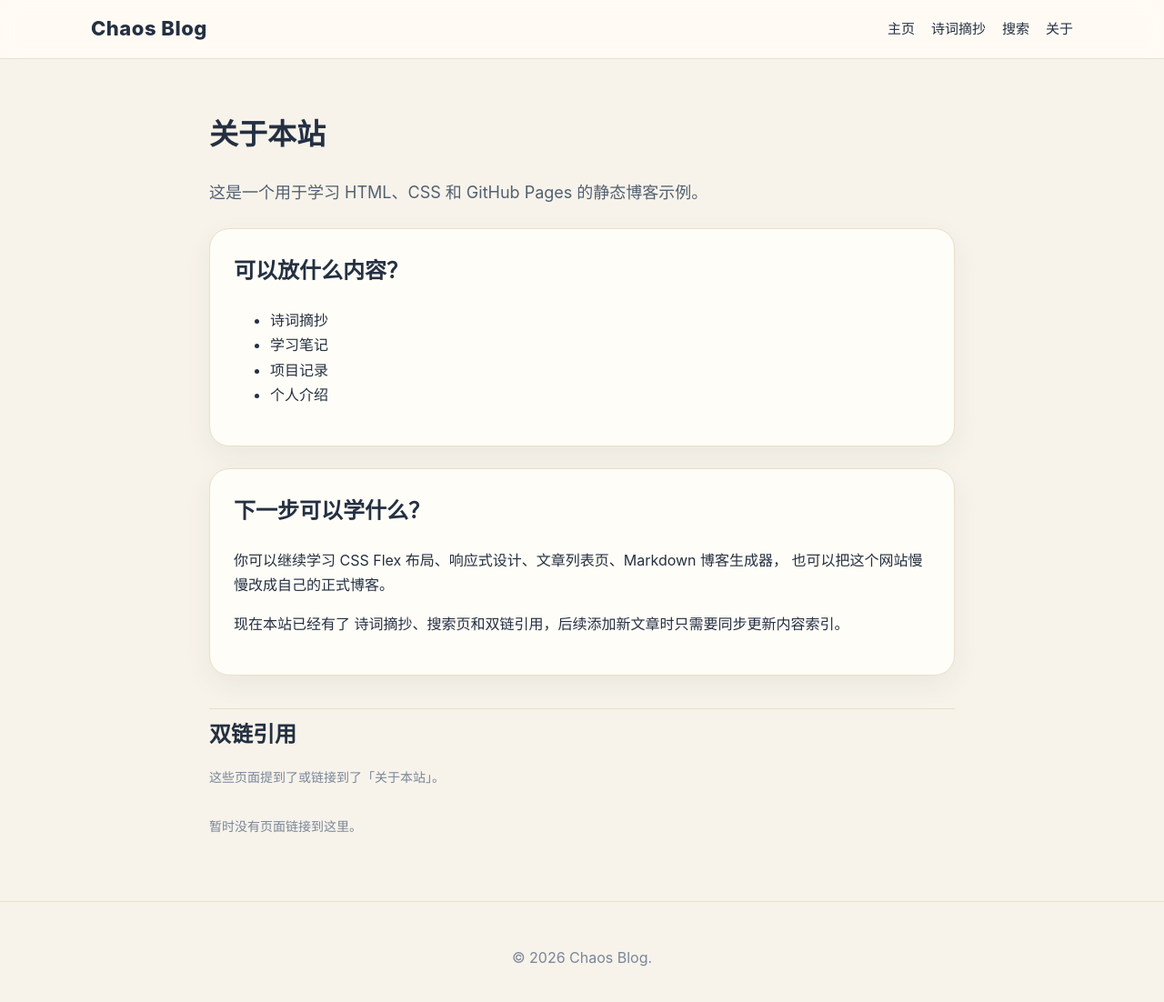
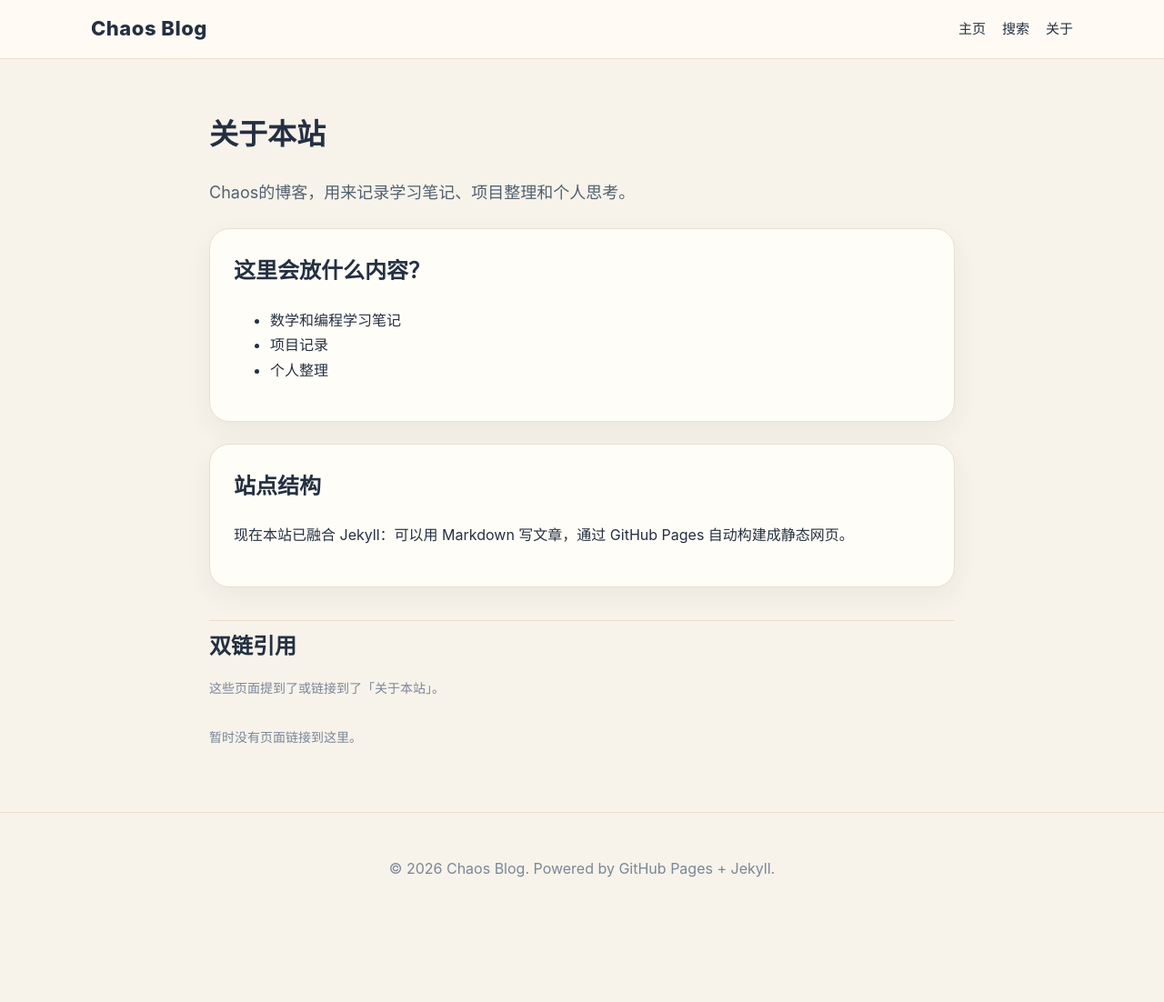
Before and after one commit to chaosjjaaa/chaos-blog, a Jekyll site: the page built from about.html, in a window 1280 px wide and 1115 px high. Shown: the top 1102 px of the window at 91% size. Built offline with Jekyll 4.4.1, drawn with Linux system fonts in a browser that asks for light colours.

Commit message:
Update about page for Chaos blog and remove poem references

```diff
--- a/about.html
+++ b/about.html
@@ -1,48 +1,27 @@
-<!doctype html>
-<html lang="zh-CN">
-<head>
-  <meta charset="utf-8" />
-  <meta name="viewport" content="width=device-width, initial-scale=1" />
-  <title>关于 - Chaos Blog</title>
-  <link rel="stylesheet" href="style.css" />
-</head>
-<body>
-  <header class="site-header">
-    <div class="container nav">
-      <a class="logo" href="index.html">Chaos Blog</a>
-      <nav>
-        <a href="index.html">主页</a>
-        <a href="poems.html">诗词摘抄</a>
-        <a href="search.html">搜索</a>
-        <a href="about.html">关于</a>
-      </nav>
-    </div>
-  </header>
+---
+layout: default
+title: 关于
+---
 
 <main class="container section page-content">
   <h1>关于本站</h1>
   <p class="lead">
-      这是一个用于学习 HTML、CSS 和 GitHub Pages 的静态博客示例。
+    Chaos的博客，用来记录学习笔记、项目整理和个人思考。
   </p>
 
   <div class="about-box">
-      <h2>可以放什么内容？</h2>
+    <h2>这里会放什么内容？</h2>
     <ul>
-        <li>诗词摘抄</li>
-        <li>学习笔记</li>
+      <li>数学和编程学习笔记</li>
       <li>项目记录</li>
-        <li>个人介绍</li>
+      <li>个人整理</li>
     </ul>
   </div>
 
   <div class="about-box">
-      <h2>下一步可以学什么？</h2>
+    <h2>站点结构</h2>
     <p>
-        你可以继续学习 CSS Flex 布局、响应式设计、文章列表页、Markdown 博客生成器，
-        也可以把这个网站慢慢改成自己的正式博客。
-      </p>
-      <p>
-        现在本站已经有了 <a data-wikilink="诗词摘抄" href="poems.html">诗词摘抄</a>、搜索页和双链引用，后续添加新文章时只需要同步更新内容索引。
+      现在本站已融合 Jekyll：可以用 Markdown 写文章，通过 GitHub Pages 自动构建成静态网页。
     </p>
   </div>
 
@@ -52,14 +31,3 @@
     <div class="backlinks-list" data-backlinks></div>
   </section>
 </main>
-
-  <footer class="site-footer">
-    <div class="container">
-      <p>© 2026 Chaos Blog.</p>
-    </div>
-  </footer>
-
-  <script src="blog-data.js"></script>
-  <script src="blog.js"></script>
-</body>
-</html>
```
Lines whose indentation alone changed are shown as unchanged.
